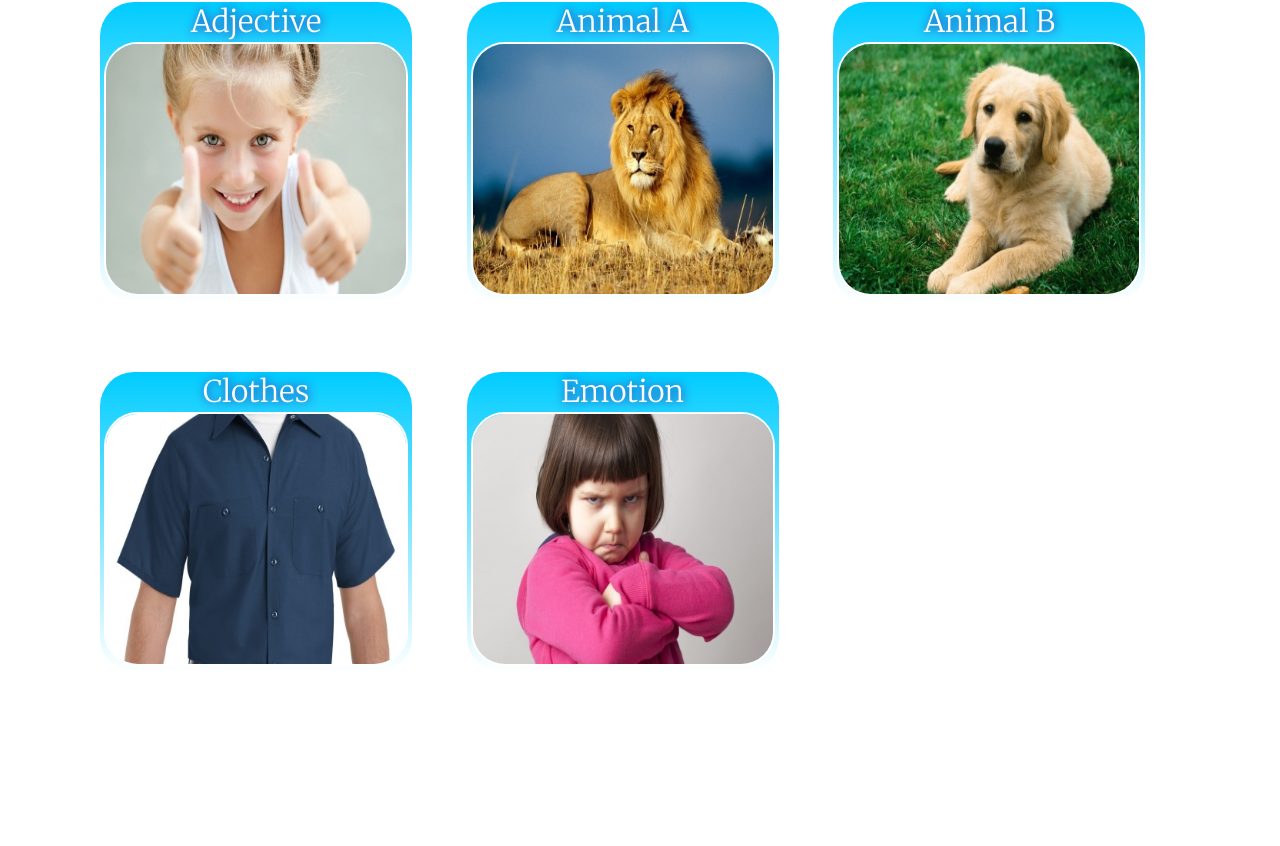
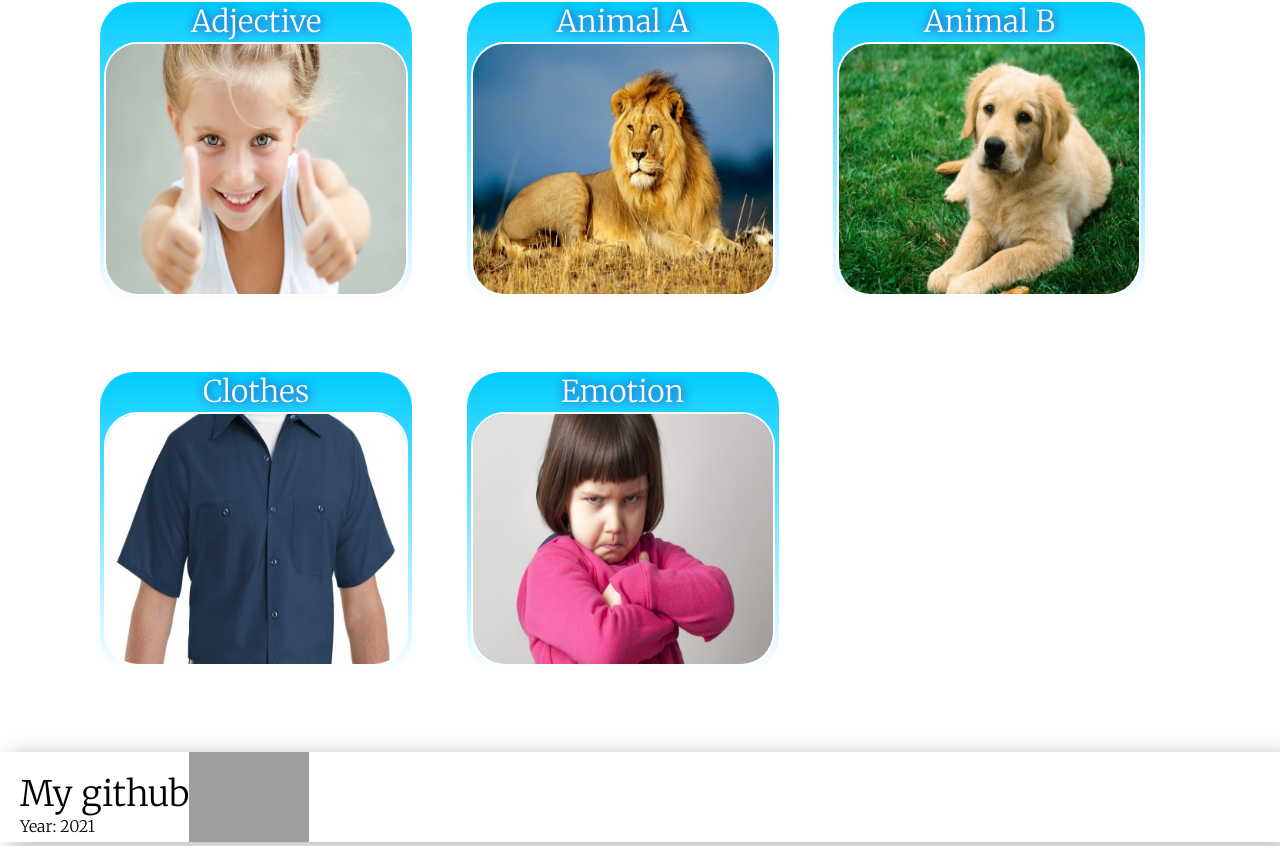
Before and after one commit to enlighten96gm/RS-SHOOL-history, a React (Create React App) app in the folder english-for-kids/: page /Sets in a window 1280 px wide. Shown: the part 548-1394 px from the top of the page. Before the commit the page ends 1220 px from the top, so only its background shows below. Built offline with nearby package versions, Linux system fonts and the light colour scheme; grey boxes are pictures that could not be loaded.

Commit message:
feat: final fix

```diff
--- a/english-for-kids/src/App.tsx
+++ b/english-for-kids/src/App.tsx
@@ -1,6 +1,7 @@
 import React, { useEffect, useState } from 'react';
 import { BrowserRouter, Redirect, Route, Switch } from 'react-router-dom';
 import './App.css';
+import Footer from './footer/footer';
 import GameComponent from './game/game-comp';
 import Header from './header/header';
 import Sets from './sets/sets';
@@ -63,6 +64,7 @@ const App = () => {
             <Route path='/Statistics' render={() => <StatsMain dataCard={dataCard}/>}/>
             <Route path='/Error Game' render={() => <ErrorComponent mainFlag={mainFlag}/>} />
         </Switch>
+            <Footer />
     </BrowserRouter>
   )
 }
--- /dev/null
+++ b/english-for-kids/src/footer/footer.module.css
@@ -0,0 +1,48 @@
+.main {
+    background-color: white;
+    width: 100%;
+    height: 90px;
+    box-shadow: 10px 4px 20px rgb(0 0 0 / 30%);
+    margin-top: 80px;
+    display: flex;
+}
+.github {
+    padding-top: 20px;
+    padding-left: 20px;
+    color: black;
+    font-size: 35px;
+}
+.github a {
+    text-decoration: none;
+    color: black;
+}
+.year {
+    padding-left: 20px;
+}
+img {
+    width: 100%;
+    height: 100%;
+}
+.rs {
+    cursor: pointer;
+}
+@media (max-width: 1150px) {
+    .main {
+        margin-top: 375px;
+    }
+}
+@media (max-width: 800px) {
+    .main {
+        margin-top: 375px;
+    }
+}
+@media (max-width: 470px) {
+    .github {
+        font-size: 20px;
+    }
+}
+@media (max-width: 330px) {
+    .github {
+        font-size: 10px;
+    }
+}
--- /dev/null
+++ b/english-for-kids/src/footer/footer.tsx
@@ -0,0 +1,15 @@
+import React from 'react';
+import css from './footer.module.css'
+const Footer = () => {
+    return (
+        <div className={css.main}>
+            <div>
+                <div className={css.github}><a href="https://github.com/enlighten96gm">My github</a></div>
+                <div className={css.year}>Year: 2021</div>
+            </div>
+            <div className={css.rs}><a href="https://rs.school/js/"><img src="https://rs.school/images/rs_school_js.svg" alt="https://rs.school/js/"/></a></div>
+        </div>
+    )
+
+}
+export default Footer
--- a/english-for-kids/src/header/header.module.css
+++ b/english-for-kids/src/header/header.module.css
@@ -5,7 +5,7 @@
     background-color: white;
     width: 100%;
     height: 90px;
-    box-shadow: 0px 4px 20px rgb(0 0 0 / 5%);
+    box-shadow: 0px 4px 20px rgb(0 0 0 / 20%);
 }
 .menu {
     position: relative;
@@ -116,3 +116,8 @@
         left: 60%;
     }
 }
+@media (max-width: 330px) {
+    .toggler {
+        left: 55%;
+    }
+}
--- a/english-for-kids/src/start/start.module.css
+++ b/english-for-kids/src/start/start.module.css
@@ -96,6 +96,10 @@
         height: 2850px;
         grid-template-columns: 1fr;
     }
+    .game__btn {
+        top: 104%;
+        left: 35%;
+    }
     .success {
         width: 400px;
         height: 300px;
```
